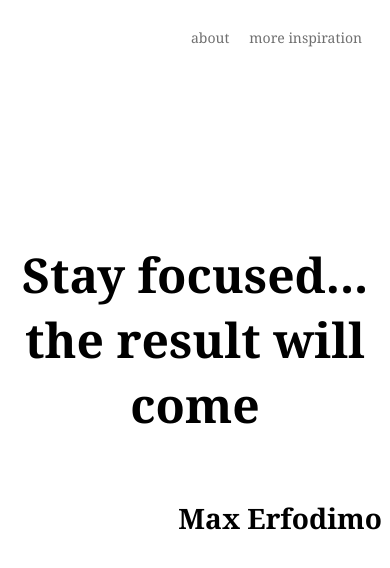
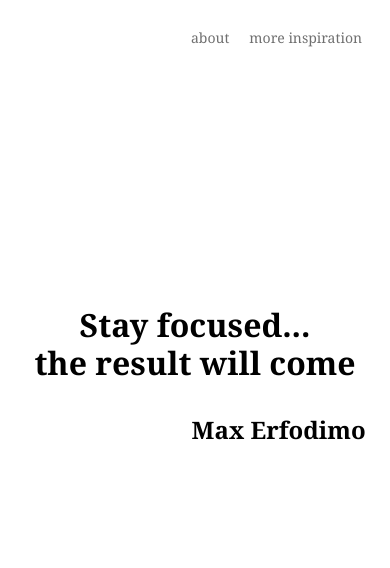
Before and after one commit to maxerfodimo/maxerfodimo, a Next.js app: page / in a window 390 px wide. Shown: the top 568 px of the page. Built offline with nearby package versions, Linux system fonts and the light colour scheme.

Commit message:
add some mobile styles

```diff
--- a/app/page.tsx
+++ b/app/page.tsx
@@ -50,10 +50,25 @@ export default function Page() {
           flexDirection: "column",
           fontSize: "24px",
           gap: "10px",
+          padding: "0 8px",
         }}
       >
-        <h1 style={{textAlign: "center"}}>Stay focused...<br /> the result will come</h1>
-        <h3  style={{ marginTop: "20px", marginLeft: "auto" }}>Max Erfodimo</h3>
+        <h1 style={{
+          textAlign: "center",
+          fontSize: "clamp(2rem, 5vw, 2.5rem)",
+          lineHeight: "1.2",
+          margin: "0",
+          padding: "0 10px"
+        }}>
+          Stay focused...<br /> the result will come
+        </h1>
+        <h3 style={{
+          marginTop: "20px",
+          marginLeft: "auto",
+          fontSize: "clamp(1.5rem, 3vw, 2rem)"
+        }}>
+          Max Erfodimo
+        </h3>
       </div>
     </div>
   );
```
